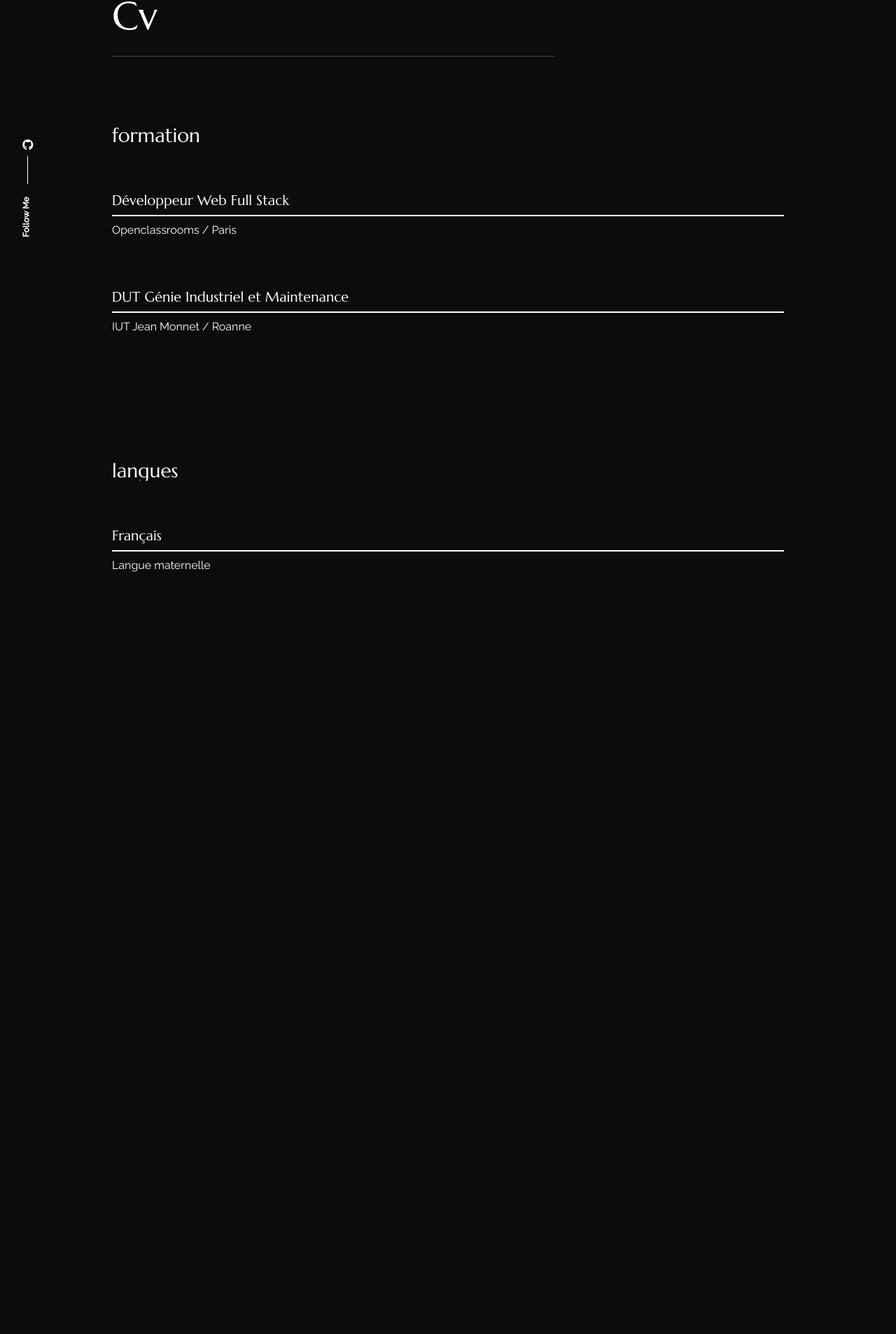
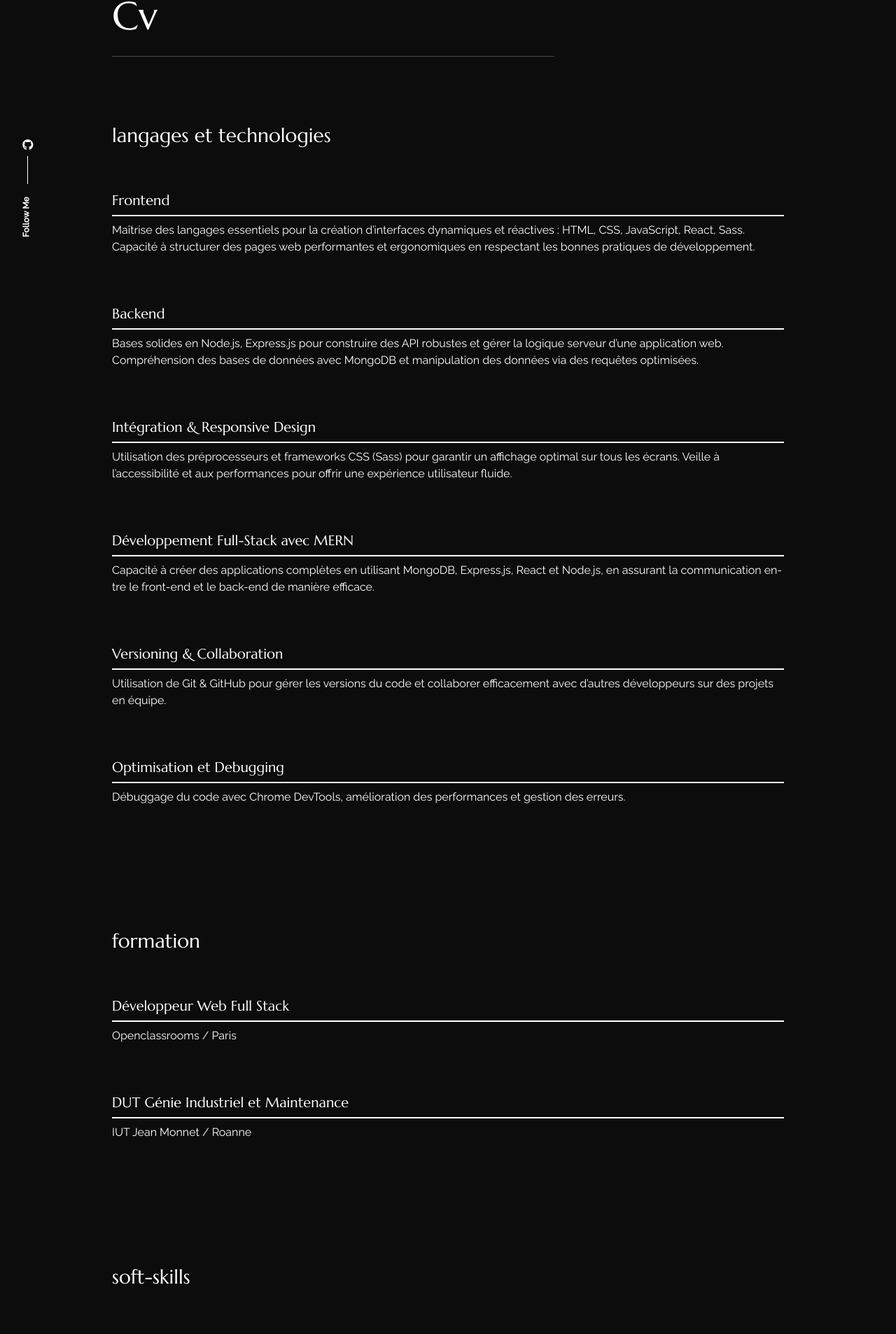
Before and after one commit to gilsonmak/Mon-Portfolio, a React (Create React App) app: page /about in a window 1280 px wide. Shown: the part 103-2009 px from the top of the page at 70% size. Before the commit the page ends 963 px from the top, so only its background shows below. Built offline with nearby package versions, Linux system fonts and the light colour scheme.

Commit message:
feat: ajout du cv

```diff
--- a/src/content_option.js
+++ b/src/content_option.js
@@ -13,8 +13,34 @@ const introdata = {
         fourth: "Chaque nouveau projet est une occasion d'apprendre, de progresser et de découvrir de nouvelles technologies"
     },
     description: "Développeur web junior tout juste diplômé d'une formation Bac+2 chez OpenClassrooms.",
-    your_img_url: require("./assets/images/Gilou.jpeg"),
+    your_img_url: require("./assets/images/Gil.png"),
 };
+
+const technologies = [{
+    title: "Frontend",
+    description: "Maîtrise des langages essentiels pour la création d’interfaces dynamiques et réactives : HTML, CSS, JavaScript, React, Sass. Capacité à structurer des pages web performantes et ergonomiques en respectant les bonnes pratiques de développement.",
+},
+{
+    title: "Backend",
+    description: "Bases solides en Node.js, Express.js pour construire des API robustes et gérer la logique serveur d’une application web. Compréhension des bases de données avec MongoDB et manipulation des données via des requêtes optimisées.",
+},
+{
+    title: "Intégration & Responsive Design",
+    description: "Utilisation des préprocesseurs et frameworks CSS (Sass) pour garantir un affichage optimal sur tous les écrans. Veille à l’accessibilité et aux performances pour offrir une expérience utilisateur fluide.",
+},
+{
+    title: "Développement Full-Stack avec MERN",
+    description: "Capacité à créer des applications complètes en utilisant MongoDB, Express.js, React et Node.js, en assurant la communication entre le front-end et le back-end de manière efficace.",
+},
+{
+    title: "Versioning & Collaboration",
+    description: "Utilisation de Git & GitHub pour gérer les versions du code et collaborer efficacement avec d’autres développeurs sur des projets en équipe.",
+},
+{
+    title: "Optimisation et Debugging",
+    description: "Débuggage du code avec Chrome DevTools, amélioration des performances et gestion des erreurs.",
+},
+];
 
 const formation = [{
     title: "Développeur Web Full Stack",
@@ -26,6 +52,24 @@ const formation = [{
     description: "IUT Jean Monnet / Roanne"
 }
 
+
+];
+
+const softSkills = [{
+    title: "Communication & Esprit d'équipe",
+    description: "Habitué à collaborer en mode agile, je communique efficacement avec tous les membres d’un projet."
+},
+
+{
+
+    title: "Autonomie & Rigueur",
+    description: "Je me forme seul et m’adapte rapidement aux nouvelles technologies."
+},
+
+{
+    title: "Organisation",
+    description: "Je planifie, priorise et respecte les délais avec rigueur."
+},
 
 ];
 
@@ -94,6 +138,8 @@ export {
     contactConfig,
     socialprofils,
     logotext,
+    technologies,
     formation,
+    softSkills,
     langues
 };
--- a/src/pages/about/index.js
+++ b/src/pages/about/index.js
@@ -6,6 +6,8 @@ import {
   meta,
   langues,
   formation,
+  softSkills,
+  technologies,
 } from "../../content_option";
 
 export const About = () => {
@@ -24,6 +26,22 @@ export const About = () => {
           </Col>
         </Row>
 
+        <Row className="sec_sp">
+          <Col lang="5">
+            <h3 className="color_sec py-4 sous-chapitre-profil">langages et technologies</h3>
+          </Col>
+          <Col lg="17">
+            {technologies.map((data, i) => {
+              return (
+                <div className="service_ py-4" key={i}>
+                  <h5 className="service__title">{data.title}</h5>
+                  <p className="service_desc">{data.description}</p>
+                </div>
+              );
+            })}
+          </Col>
+        </Row>
+
 
         <Row className="sec_sp">
           <Col lang="5">
@@ -31,6 +49,23 @@ export const About = () => {
           </Col>
           <Col lg="17">
             {formation.map((data, i) => {
+              return (
+                <div className="service_ py-4" key={i}>
+                  <h5 className="service__title">{data.title}</h5>
+                  <p className="service_desc">{data.description}</p>
+                </div>
+              );
+            })}
+          </Col>
+        </Row>
+
+
+        <Row className="sec_sp">
+          <Col lang="5">
+            <h3 className="color_sec py-4 sous-chapitre-profil">soft-skills</h3>
+          </Col>
+          <Col lg="17">
+            {softSkills.map((data, i) => {
               return (
                 <div className="service_ py-4" key={i}>
                   <h5 className="service__title">{data.title}</h5>
```
Also changed, not shown: src/assets/images/Gil.png (added).
